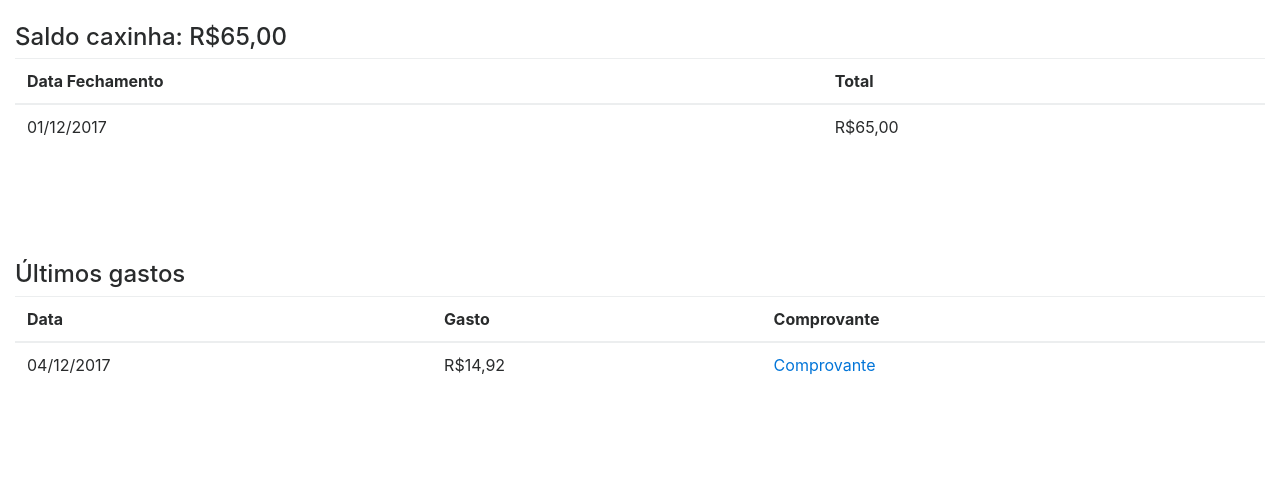
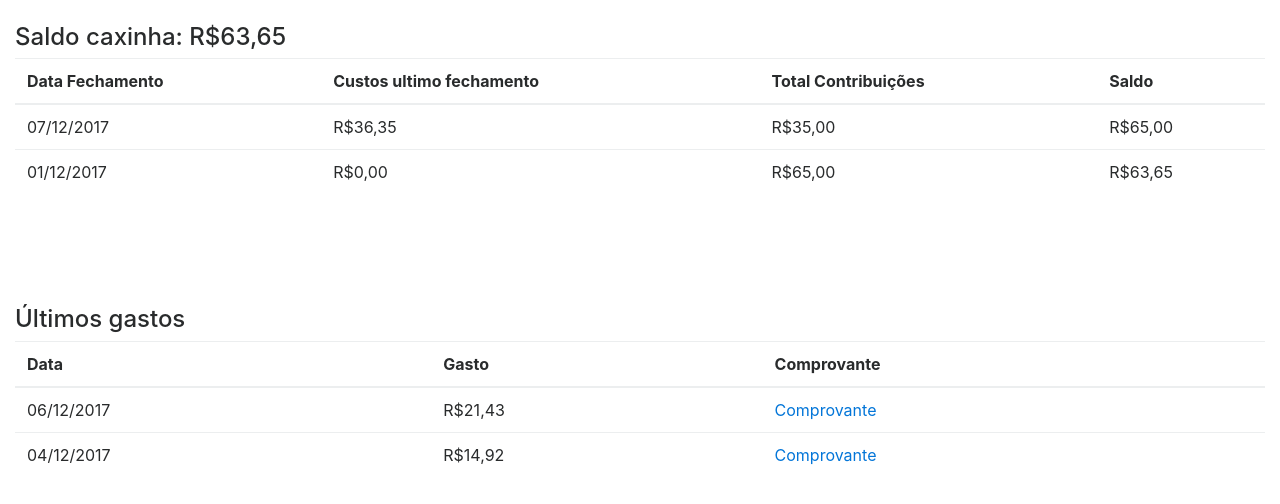
Before and after one commit to ricobonfim/clubedabolacha, a PHP site: page / in a window 1280 px wide. Shown: the top 504 px of the page. Run offline with PHP 8.4, Linux system fonts and the light colour scheme.

Commit message:
Adiciona custos e contribuicoes

```diff
--- a/index.php
+++ b/index.php
@@ -15,24 +15,57 @@
             'valor' => 14.92
         );
 
+        $ultimosGastos[] = array(
+            'data' => "06/12/2017",
+            'valor' => 21.43
+        );
+
         $saldos[] = array(
             'dataFechamento' => "01/12/2017",
-            'caixaAtual' => 65.00
+            'totalContribuicoes' => 65,
+            'gastosUltimoFechamento' => 0
         );
+
+        $saldos[] = array(
+            'dataFechamento' => "07/12/2017",
+            'totalContribuicoes' => 35,
+            'gastosUltimoFechamento' => 36.35
+        );
+
+        function getSaldoAtual(array $saldos) : float {
+            $total = 0;
+            foreach ($saldos as $saldo) {
+                $total += $saldo['totalContribuicoes']-$saldo['gastosUltimoFechamento'];
+            }
+            return $total;
+        }
+
+        function getSaldoParcial(array $saldos, int $index) : float {
+            $saldosParcial = array_slice($saldos, 0, $index+1);
+            $total = 0;
+            foreach ($saldosParcial as $saldo) {
+                $total += $saldo['totalContribuicoes']-$saldo['gastosUltimoFechamento'];
+            }
+            return $total;
+        }
     ?>
-        <h4>Saldo caxinha: <?php echo "R$" . number_format($saldos[count($saldos)-1]['caixaAtual'], 2, ',', '.'); ?></h4>
+        <h4>Saldo caxinha: <?php echo "R$" . number_format(getSaldoAtual($saldos), 2, ',', '.'); ?></h4>
         <table class='table table-hover'>
             <thead>
                 <tr>
                     <th>Data Fechamento</th>
-                    <th>Total</th>
+                    <th>Custos ultimo fechamento</th>
+                    <th>Total Contribuições</th>
+                    <th>Saldo</th>
                 </tr>
             </thead>
             <tbody>
-                <?php foreach (array_reverse($saldos) as $saldo) : ?>
+                <?php foreach (array_reverse($saldos) as $index => $saldo) : ?>
                     <tr>
                         <td><?php echo $saldo['dataFechamento']; ?></td>
-                        <td><?php echo "R$" . number_format($saldo['caixaAtual'], 2, ',', '.'); ?></td>
+                        <td><?php echo "R$" . number_format($saldo['gastosUltimoFechamento'], 2, ',', '.'); ?></td>
+                        <td><?php echo "R$" . number_format($saldo['totalContribuicoes'], 2, ',', '.'); ?></td>
+                        <td><?php echo "R$" . number_format(getSaldoParcial($saldos, $index), 2, ',', '.'); ?></td>
                     </tr>
                 <?php endforeach; ?>
             </tbody>
```
